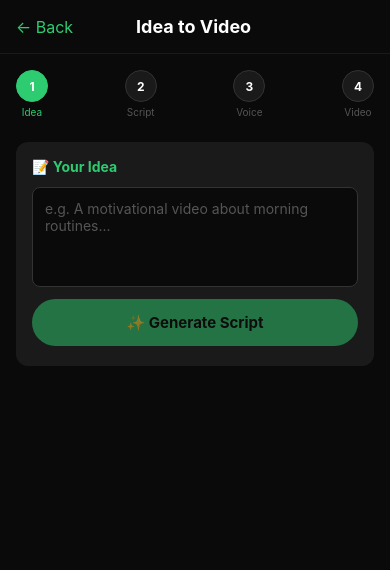
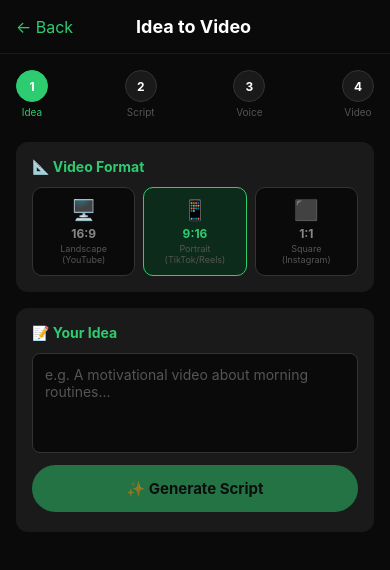
Before and after one commit to mark2-creator/TonefyApp, a React Native app: screen /IdeaToVideo in a window 390 px wide. Shown: the top 570 px of the page. Built offline with nearby package versions, Linux system fonts and the light colour scheme.

Commit message:
Add aspect ratio selector + fix video-only clips

```diff
--- a/screens/IdeaToVideoScreen.js
+++ b/screens/IdeaToVideoScreen.js
@@ -8,6 +8,12 @@ import {
 const STATUSBAR_HEIGHT = StatusBar.currentHeight || 0;
 const BACKEND = 'https://api.fitlifesolutions.site';
 
+const ASPECT_RATIOS = [
+  { id: '16:9', label: '16:9', icon: '🖥️', desc: 'Landscape (YouTube)' },
+  { id: '9:16', label: '9:16', icon: '📱', desc: 'Portrait (TikTok/Reels)' },
+  { id: '1:1', label: '1:1', icon: '⬛', desc: 'Square (Instagram)' },
+];
+
 export default function IdeaToVideoScreen({ navigation }) {
   const [prompt, setPrompt] = useState('');
   const [script, setScript] = useState('');
@@ -16,6 +22,7 @@ export default function IdeaToVideoScreen({ navigation }) {
   const [loading, setLoading] = useState(false);
   const [loadingMsg, setLoadingMsg] = useState('');
   const [step, setStep] = useState(1);
+  const [aspectRatio, setAspectRatio] = useState('9:16');
 
   const generateScript = async () => {
     if (!prompt.trim()) return Alert.alert('Error', 'Enter a prompt first');
@@ -28,17 +35,10 @@ export default function IdeaToVideoScreen({ navigation }) {
         body: JSON.stringify({ prompt }),
       });
       const data = await res.json();
-      if (data.script) {
-        setScript(data.script);
-        setStep(2);
-      } else {
-        Alert.alert('Error', data.error || 'Failed to generate script');
-      }
-    } catch (err) {
-      Alert.alert('Error', 'Could not connect to server.');
-    }
-    setLoading(false);
-    setLoadingMsg('');
+      if (data.script) { setScript(data.script); setStep(2); }
+      else Alert.alert('Error', data.error || 'Failed to generate script');
+    } catch (err) { Alert.alert('Error', 'Could not connect to server.'); }
+    setLoading(false); setLoadingMsg('');
   };
 
   const generateVoiceover = async () => {
@@ -52,23 +52,15 @@ export default function IdeaToVideoScreen({ navigation }) {
         body: JSON.stringify({ text: script }),
       });
       const data = await res.json();
-      if (data.audioUrl) {
-        setAudioUrl(data.audioUrl);
-        setStep(3);
-      } else {
-        Alert.alert('Error', data.error || 'Failed to generate voiceover');
-      }
-    } catch (err) {
-      Alert.alert('Error', 'Could not connect to server.');
-    }
-    setLoading(false);
-    setLoadingMsg('');
+      if (data.audioUrl) { setAudioUrl(data.audioUrl); setStep(3); }
+      else Alert.alert('Error', data.error || 'Failed to generate voiceover');
+    } catch (err) { Alert.alert('Error', 'Could not connect to server.'); }
+    setLoading(false); setLoadingMsg('');
   };
 
   const generateVideo = async () => {
     setLoading(true);
     try {
-      // Step 1: Extract keywords from script
       setLoadingMsg('🔍 Analyzing script for best visuals...');
       const kwRes = await fetch(`${BACKEND}/api/extract-keywords`, {
         method: 'POST',
@@ -78,7 +70,6 @@ export default function IdeaToVideoScreen({ navigation }) {
       const kwData = await kwRes.json();
       const keywords = kwData.keywords || [prompt];
 
-      // Step 2: Search Pexels with keywords
       setLoadingMsg('🎬 Fetching matching video clips...');
       const searchRes = await fetch(`${BACKEND}/api/search-pexels-videos`, {
         method: 'POST',
@@ -87,35 +78,24 @@ export default function IdeaToVideoScreen({ navigation }) {
       });
       const searchData = await searchRes.json();
       if (!searchData.videos || searchData.videos.length === 0) {
-        Alert.alert('Error', 'No videos found for your topic');
-        setLoading(false);
-        return;
+        Alert.alert('Error', 'No videos found'); setLoading(false); return;
       }
 
-      // Step 3: Merge video and audio
-      setLoadingMsg('🎬 Merging clips and audio...');
+      setLoadingMsg(`🎬 Creating ${aspectRatio} video...`);
       const mergeRes = await fetch(`${BACKEND}/api/idea-to-video`, {
         method: 'POST',
         headers: { 'Content-Type': 'application/json' },
         body: JSON.stringify({
-          prompt,
-          voiceover: script,
+          prompt, voiceover: script,
           selectedVideos: searchData.videos.slice(0, 6),
-          audioUrl,
+          audioUrl, aspectRatio,
         }),
       });
       const mergeData = await mergeRes.json();
-      if (mergeData.videoUrl) {
-        setVideoUrl(mergeData.videoUrl);
-        setStep(4);
-      } else {
-        Alert.alert('Error', mergeData.error || 'Failed to generate video');
-      }
-    } catch (err) {
-      Alert.alert('Error', 'Could not connect to server.');
-    }
-    setLoading(false);
-    setLoadingMsg('');
+      if (mergeData.videoUrl) { setVideoUrl(mergeData.videoUrl); setStep(4); }
+      else Alert.alert('Error', mergeData.error || 'Failed to generate video');
+    } catch (err) { Alert.alert('Error', 'Could not connect to server.'); }
+    setLoading(false); setLoadingMsg('');
   };
 
   return (
@@ -130,7 +110,7 @@ export default function IdeaToVideoScreen({ navigation }) {
       </View>
 
       <ScrollView style={styles.scroll} contentContainerStyle={styles.content}>
-        {/* Progress Steps */}
+        {/* Progress */}
         <View style={styles.progressRow}>
           {['Idea', 'Script', 'Voice', 'Video'].map((s, i) => (
             <View key={i} style={styles.progressItem}>
@@ -140,6 +120,24 @@ export default function IdeaToVideoScreen({ navigation }) {
               <Text style={[styles.progressLabel, step > i && styles.progressLabelActive]}>{s}</Text>
             </View>
           ))}
+        </View>
+
+        {/* Aspect Ratio Selector */}
+        <View style={styles.card}>
+          <Text style={styles.cardLabel}>📐 Video Format</Text>
+          <View style={styles.ratioRow}>
+            {ASPECT_RATIOS.map((r) => (
+              <TouchableOpacity
+                key={r.id}
+                style={[styles.ratioBtn, aspectRatio === r.id && styles.ratioBtnActive]}
+                onPress={() => setAspectRatio(r.id)}
+              >
+                <Text style={styles.ratioIcon}>{r.icon}</Text>
+                <Text style={[styles.ratioLabel, aspectRatio === r.id && styles.ratioLabelActive]}>{r.label}</Text>
+                <Text style={styles.ratioDesc}>{r.desc}</Text>
+              </TouchableOpacity>
+            ))}
+          </View>
         </View>
 
         {/* Step 1 - Prompt */}
@@ -183,7 +181,7 @@ export default function IdeaToVideoScreen({ navigation }) {
           </View>
         )}
 
-        {/* Step 3 - Audio ready */}
+        {/* Step 3 - Audio */}
         {step >= 3 && (
           <View style={styles.card}>
             <Text style={styles.cardLabel}>🎙️ Voiceover Ready!</Text>
@@ -198,31 +196,23 @@ export default function IdeaToVideoScreen({ navigation }) {
           </View>
         )}
 
-        {/* Step 4 - Video ready */}
+        {/* Step 4 - Video */}
         {step >= 4 && (
           <View style={styles.card}>
             <Text style={styles.cardLabel}>🎬 Video Ready!</Text>
             <Text style={styles.successText}>✅ Your video has been generated!</Text>
             <Text style={styles.videoUrl}>{`${BACKEND}${videoUrl}`}</Text>
-            <TouchableOpacity
-              style={[styles.btn, { marginBottom: 10 }]}
-              onPress={() => {
-                const fullUrl = `${BACKEND}${videoUrl}`;
-                Alert.alert('Video URL', fullUrl, [{ text: 'OK' }]);
-              }}
-            >
+            <TouchableOpacity style={[styles.btn, { marginBottom: 10 }]}
+              onPress={() => Alert.alert('Video URL', `${BACKEND}${videoUrl}`, [{ text: 'OK' }])}>
               <Text style={styles.btnText}>📋 Copy Video Link</Text>
             </TouchableOpacity>
-            <TouchableOpacity
-              style={[styles.btn, { backgroundColor: '#7c3aed' }]}
-              onPress={() => { setStep(1); setPrompt(''); setScript(''); setAudioUrl(''); setVideoUrl(''); }}
-            >
+            <TouchableOpacity style={[styles.btn, { backgroundColor: '#7c3aed' }]}
+              onPress={() => { setStep(1); setPrompt(''); setScript(''); setAudioUrl(''); setVideoUrl(''); }}>
               <Text style={styles.btnText}>🔄 Create Another Video</Text>
             </TouchableOpacity>
           </View>
         )}
 
-        {/* Loading indicator */}
         {loading && (
           <View style={styles.loadingCard}>
             <ActivityIndicator color="#2ecc71" size="large" />
@@ -250,6 +240,13 @@ const styles = StyleSheet.create({
   progressLabelActive: { color: '#2ecc71' },
   card: { backgroundColor: '#1a1a1a', borderRadius: 12, padding: 16, marginBottom: 16 },
   cardLabel: { color: '#2ecc71', fontWeight: 'bold', fontSize: 14, marginBottom: 12 },
+  ratioRow: { flexDirection: 'row', gap: 8 },
+  ratioBtn: { flex: 1, backgroundColor: '#0a0a0a', borderRadius: 10, padding: 10, alignItems: 'center', borderWidth: 1, borderColor: '#333' },
+  ratioBtnActive: { borderColor: '#2ecc71', backgroundColor: '#0d2b1a' },
+  ratioIcon: { fontSize: 20, marginBottom: 4 },
+  ratioLabel: { color: '#888', fontWeight: 'bold', fontSize: 12 },
+  ratioLabelActive: { color: '#2ecc71' },
+  ratioDesc: { color: '#555', fontSize: 9, textAlign: 'center', marginTop: 2 },
   textArea: { backgroundColor: '#0a0a0a', color: '#fff', borderRadius: 8, padding: 12, minHeight: 100, textAlignVertical: 'top', borderWidth: 1, borderColor: '#333', fontSize: 14, marginBottom: 12 },
   btn: { backgroundColor: '#2ecc71', borderRadius: 25, padding: 14, alignItems: 'center', marginBottom: 4 },
   btnDisabled: { opacity: 0.5 },
```
Also changed, not shown: 3 other files (tests, documents, lock files or other folders).
